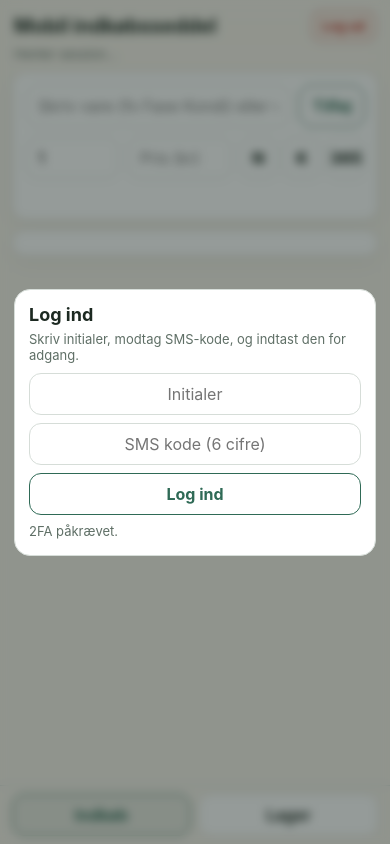
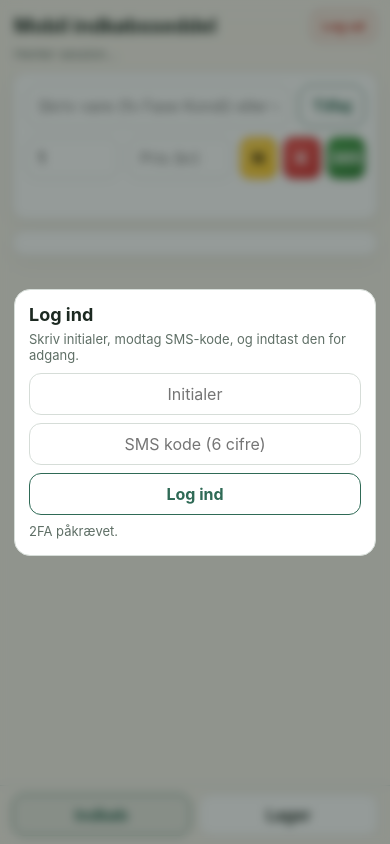
Before and after one commit to Cardinal177/Mad, a PHP site: page /mobile-shopping.php in a window 390 px wide. Run offline with PHP 8.4, Linux system fonts and the light colour scheme.

Commit message:
Mobile shopping: colorize N/K/365 store buttons to match desktop palettes

```diff
--- a/public/mobile-shopping.php
+++ b/public/mobile-shopping.php
@@ -64,11 +64,29 @@ declare(strict_types=1);
             font-weight: 800;
             letter-spacing: 0.2px;
             padding: 10px 0;
+            transition: transform 0.12s ease, box-shadow 0.12s ease;
+        }
+        .store-btn:active {
+            transform: scale(0.98);
+        }
+        .store-btn[data-store="Netto"] {
+            background: linear-gradient(135deg, #ffd54f 0%, #ffca28 100%);
+            color: #332200;
+            border-color: rgba(212,136,6,0.55);
+        }
+        .store-btn[data-store="Kvickly"] {
+            background: linear-gradient(135deg, #ef5350 0%, #d32f2f 100%);
+            color: #fff;
+            border-color: rgba(163,28,28,0.75);
+        }
+        .store-btn[data-store="365discount"] {
+            background: linear-gradient(135deg, #43a047 0%, #2e7d32 100%);
+            color: #fff;
+            border-color: rgba(31,106,35,0.75);
         }
         .store-btn.selected {
-            border-color: var(--accent);
-            color: var(--accent);
-            background: rgba(47,106,86,0.1);
+            box-shadow: 0 0 0 2px #fff, 0 0 0 4px rgba(47,106,86,0.5);
+            transform: translateY(-1px);
         }
         input, button {
             border-radius: 12px;
```
